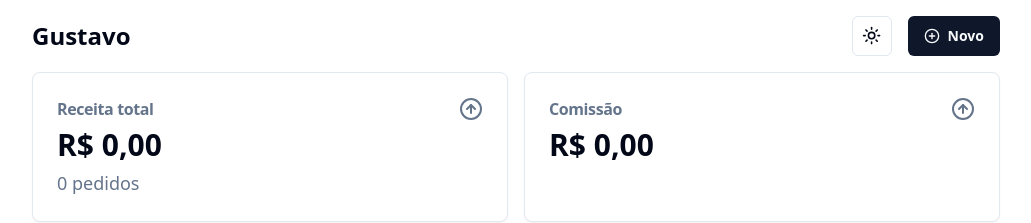
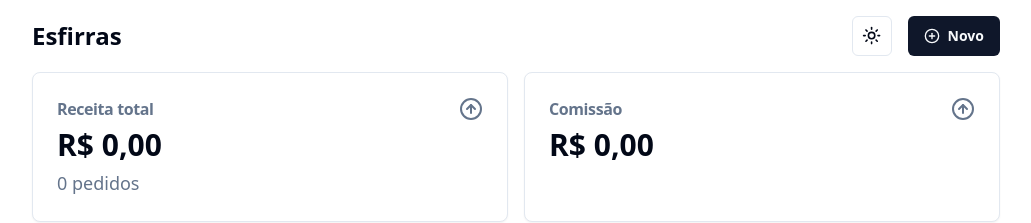
Before and after one commit to MatDev435/planilha-pedidos-gustavo, a React (Vite) app: page / in a window 1280 px wide. Shown: the top 223 px of the page, without its empty margins (124-1155 px from the left). Built offline with nearby package versions, Linux system fonts and the light colour scheme.

Commit message:
Initial commit

```diff
--- a/src/app.tsx
+++ b/src/app.tsx
@@ -87,7 +87,7 @@
       <div className="w-full h-full mx-auto lg:max-w-[1000px]">
         <header className="flex items-center p-4">
           <div className="flex-1">
-            <h1 className="text-2xl font-bold text-foreground">Gustavo</h1>
+            <h1 className="text-2xl font-bold text-foreground">Esfirras</h1>
           </div>
 
           <div className="flex items-center gap-4">
```
Also changed, not shown: 1 other file (tests, documents, lock files or other folders).
